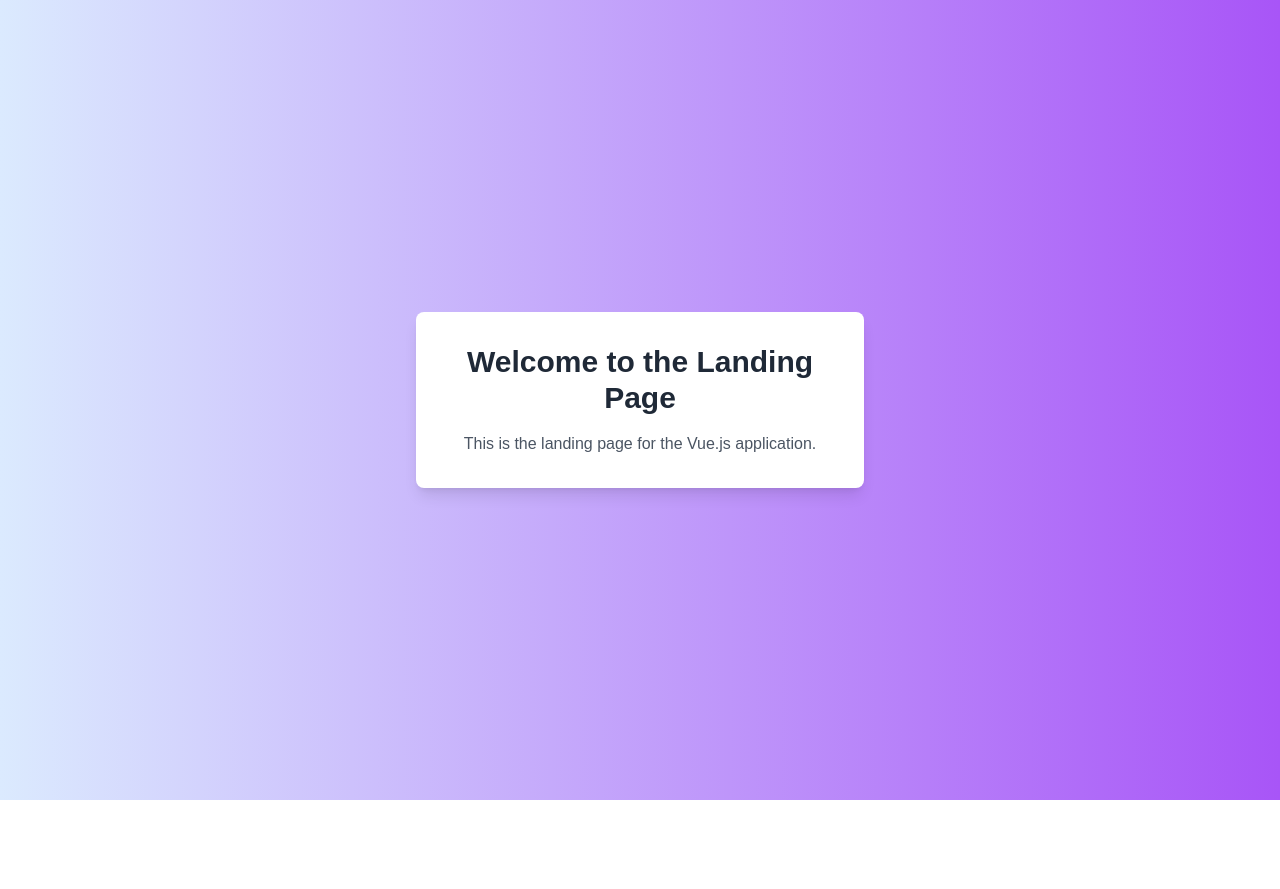
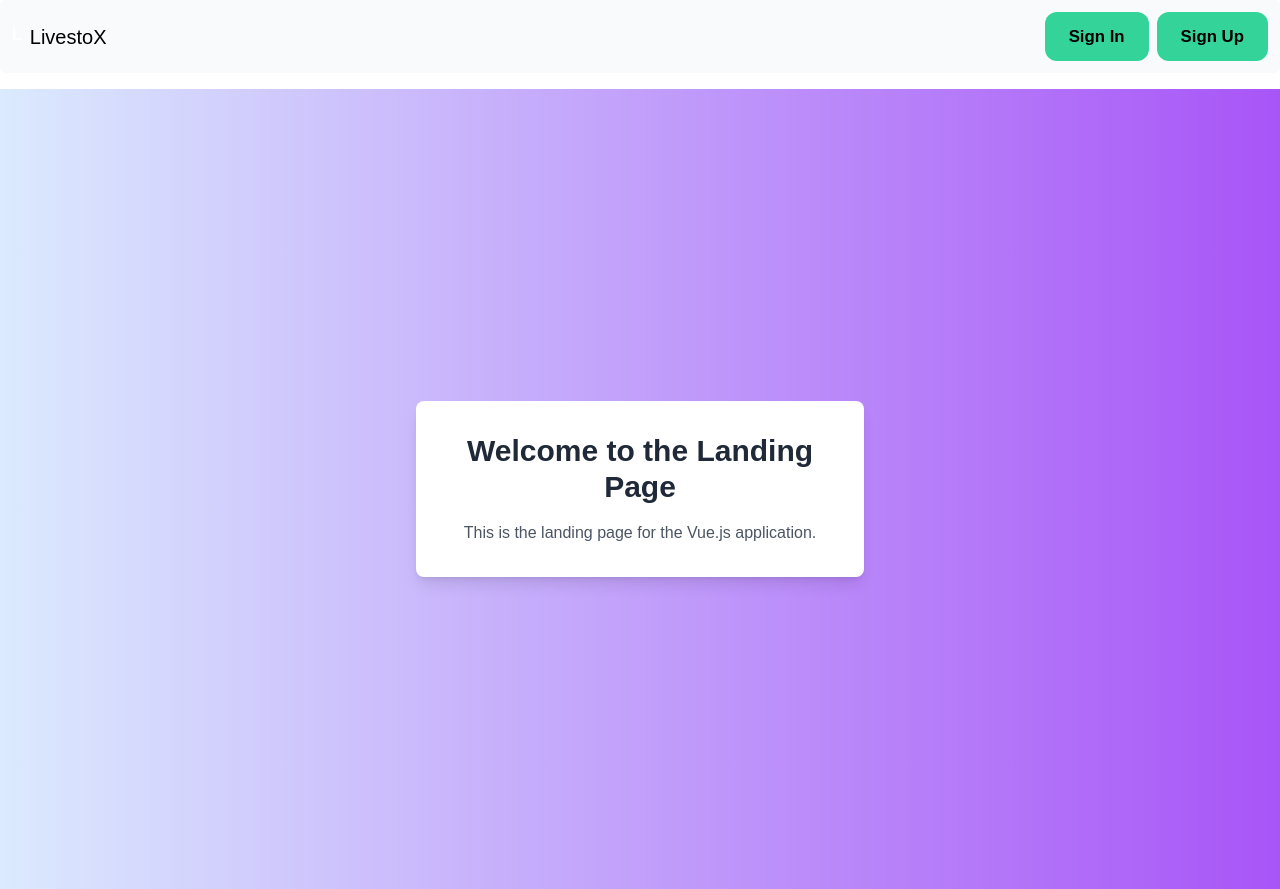
Before and after one commit to LawX22/LivestoX2, a Vue app: page / in a window 1280 px wide. Before the commit the page ends 800 px from the top, so only its background shows below. Built offline with nearby package versions, Linux system fonts and the light colour scheme; a web font is replaced by a local one.

Commit message:
NavBar  component added

```diff
--- /dev/null
+++ b/src/components/Landing/NavBar.vue
@@ -0,0 +1,60 @@
+<script>
+import { defineComponent } from 'vue';
+import { useRouter } from 'vue-router'; // Import useRouter from vue-router
+import Button from 'primevue/button';
+import Toolbar from 'primevue/toolbar';
+
+export default defineComponent({
+  name: 'NavBar',
+  components: {
+    Button,
+    Toolbar
+  },
+  setup() {
+    const router = useRouter(); // Initialize the router
+
+    const handleSignIn = () => {
+      // Redirect to the sign-in page
+      router.push('/signin'); // Replace '/signin' with your actual sign-in route
+    };
+
+    const handleSignUp = () => {
+      // Redirect to the sign-up page
+      router.push('/signup'); // Replace '/signup' with your actual sign-up route
+    };
+
+    return {
+      handleSignIn,
+      handleSignUp
+    };
+  }
+});
+</script>
+
+<template>
+  <Toolbar class="mb-4 p-3">
+    <template #start>
+      <div class="flex align-items-center">
+        <div class="w-2rem h-2rem bg-primary border-circle flex align-items-center justify-content-center mr-2">
+          <span class="text-white font-bold">L</span>
+        </div>
+        <span class="text-xl font-medium">LivestoX</span>
+      </div>
+    </template>
+
+    <template #end>
+      <div class="flex gap-2">
+        <Button
+          label="Sign In"
+          class="p-button-text"
+          @click="handleSignIn"
+        />
+        <Button
+          label="Sign Up"
+          class="p-button-primary"
+          @click="handleSignUp"
+        />
+      </div>
+    </template>
+  </Toolbar>
+</template>
--- a/src/views/auth/LandingPage.vue
+++ b/src/views/auth/LandingPage.vue
@@ -1,8 +1,26 @@
+<script>
+import { defineComponent } from 'vue';
+import NavBar from '../../components/Landing/Navbar.vue';
+
+export default defineComponent({
+  name: 'LandingPage',
+  components: {
+    NavBar
+  }
+});
+</script>
+
 <template>
-  <div class="flex items-center justify-center min-h-screen bg-gradient-to-r from-blue-100 to-purple-500">
-    <div class="bg-white p-8 rounded-lg shadow-lg text-center max-w-md">
-      <h1 class="text-3xl font-bold text-gray-800">Welcome to the Landing Page</h1>
-      <p class="text-gray-600 mt-4">This is the landing page for the Vue.js application.</p>
+  <div>
+    <!-- Include the NavBar at the top of the page -->
+    <NavBar />
+
+    <!-- Your existing landing page content -->
+    <div class="flex items-center justify-center min-h-screen bg-gradient-to-r from-blue-100 to-purple-500">
+      <div class="bg-white p-8 rounded-lg shadow-lg text-center max-w-md">
+        <h1 class="text-3xl font-bold text-gray-800">Welcome to the Landing Page</h1>
+        <p class="text-gray-600 mt-4">This is the landing page for the Vue.js application.</p>
+      </div>
     </div>
   </div>
 </template>
```
